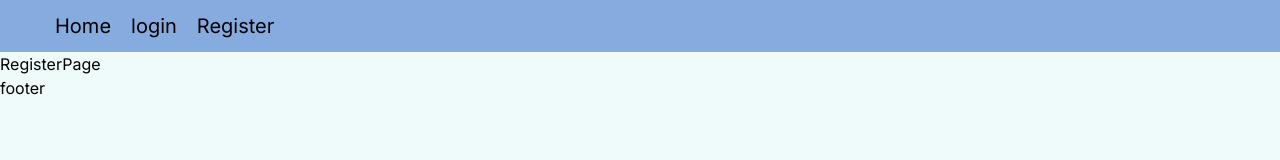
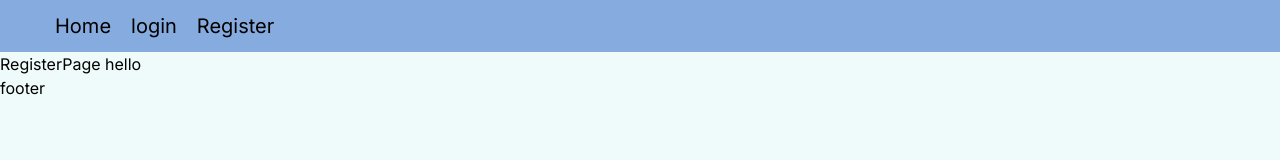
Before and after one commit to bikash-sarker-dev/resume360, a React (Vite) app: page /register in a window 1280 px wide. Shown: the top 160 px of the page. Built offline with nearby package versions, Linux system fonts and the light colour scheme.

Commit message:
branch added

```diff
--- a/src/pages/RegisterPage.jsx
+++ b/src/pages/RegisterPage.jsx
@@ -1,7 +1,7 @@
 import React from "react";
 
 const RegisterPage = () => {
-  return <div>RegisterPage</div>;
+  return <div>RegisterPage  hello</div>;
 };
 
 export default RegisterPage;
```
